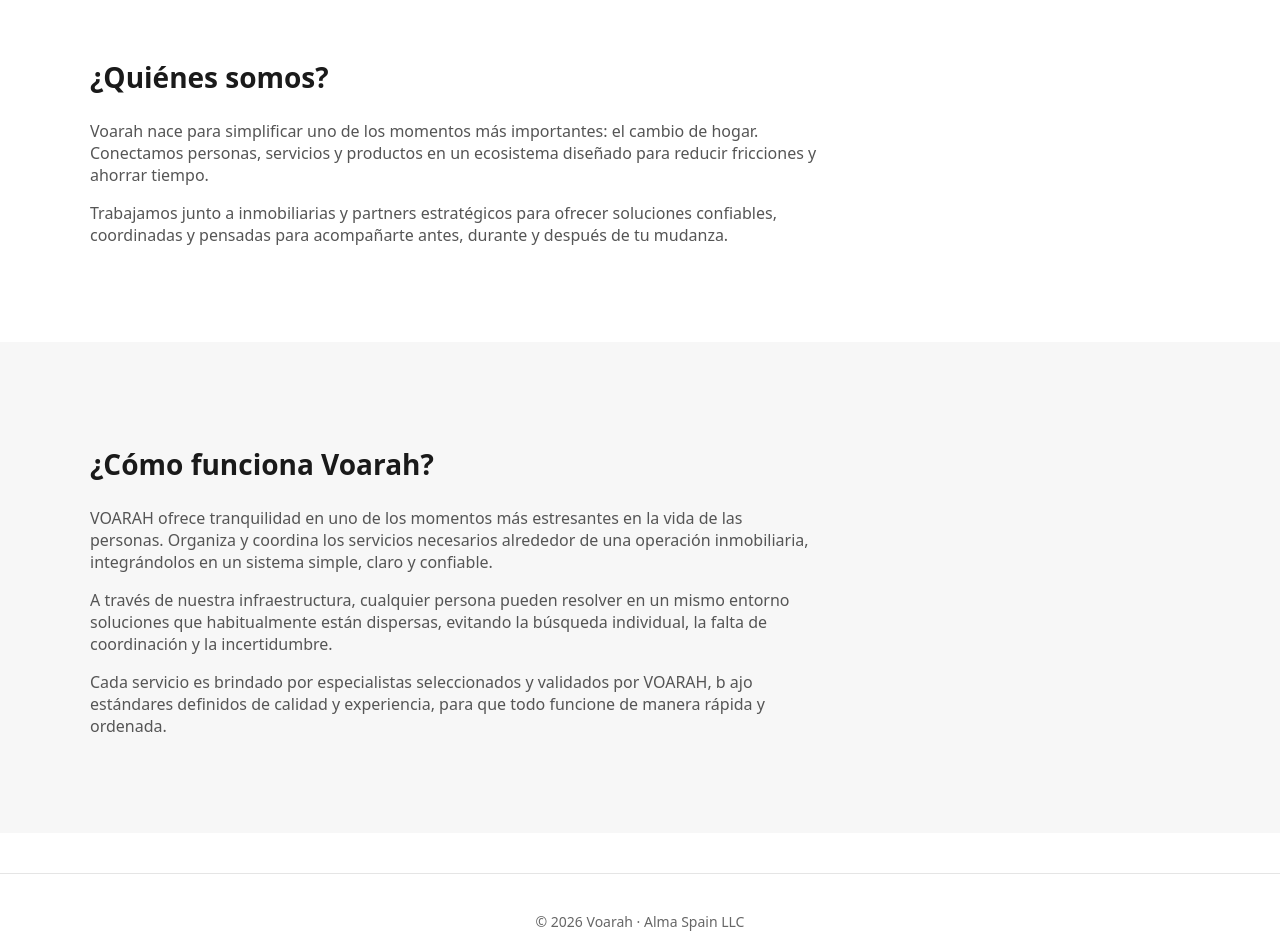
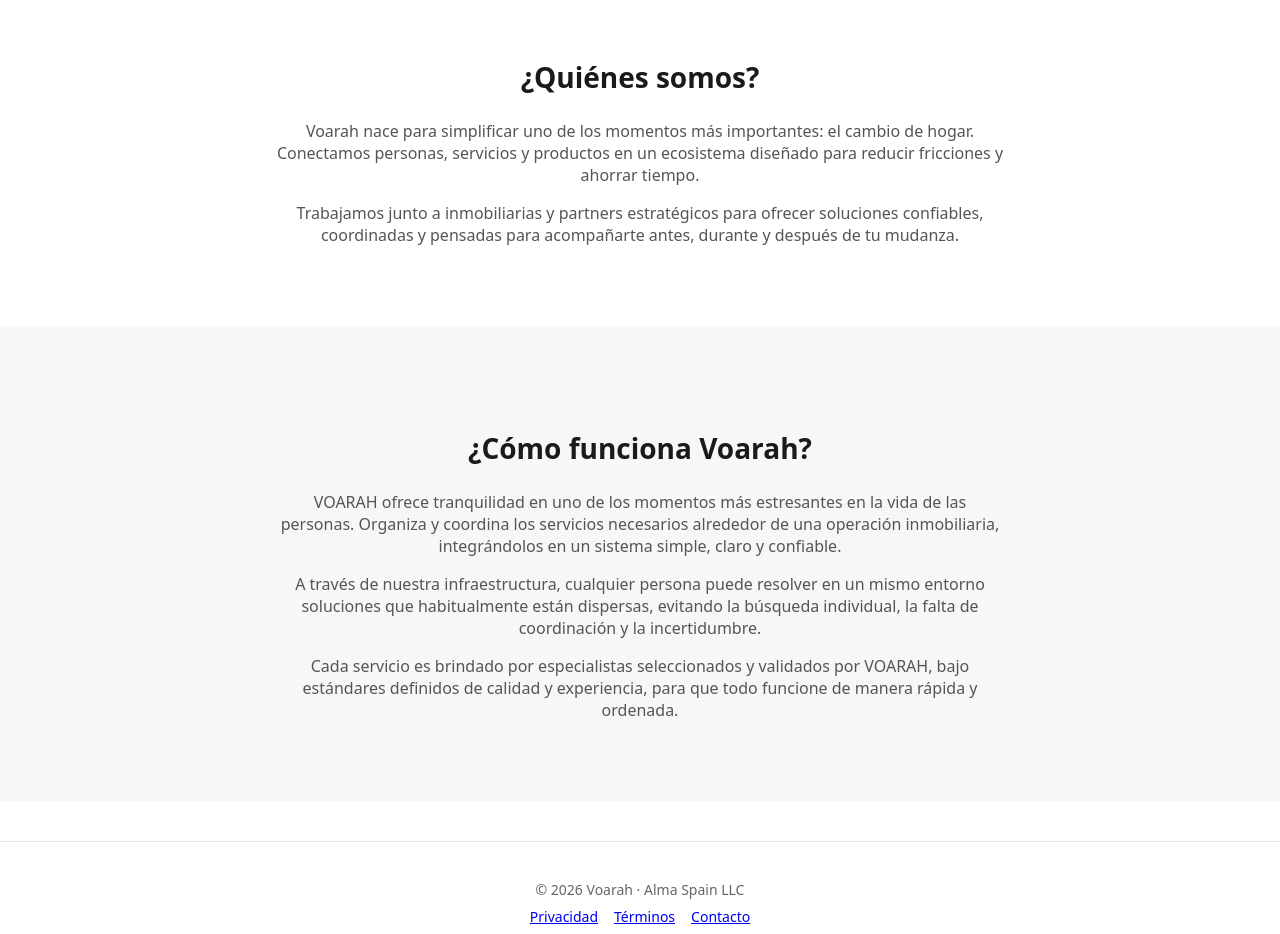
Before and after one commit to voarah82-source/Voarah, a Next.js app: page / in a window 1280 px wide. Shown: the part 960-1894 px from the top of the page. Built offline with nearby package versions, Linux system fonts and the light colour scheme.

Commit message:
Update page.tsx

```diff
--- a/app/page.tsx
+++ b/app/page.tsx
@@ -184,7 +184,8 @@ export default function HomePage() {
   style={{
     padding: '80px 24px',
     maxWidth: 1100,
-            margin: '0 auto'
+    margin: '0 auto',
+    textAlign: 'center'
   }}
 >
   <h2
@@ -201,7 +202,7 @@ export default function HomePage() {
       fontSize: 16,
       color: '#555',
       maxWidth: 760,
-              marginBottom: 16
+      margin: '0 auto 16px'
     }}
   >
     Voarah nace para simplificar uno de los momentos más importantes:
@@ -213,7 +214,8 @@ export default function HomePage() {
     style={{
       fontSize: 16,
       color: '#555',
-              maxWidth: 760
+      maxWidth: 760,
+      margin: '0 auto'
     }}
   >
     Trabajamos junto a inmobiliarias y partners estratégicos para ofrecer
@@ -221,6 +223,7 @@ export default function HomePage() {
     durante y después de tu mudanza.
   </p>
 </section>
+
 
         {/* COMO FUNCIONA */}
 <section
@@ -233,32 +236,55 @@ export default function HomePage() {
   <div
     style={{
       maxWidth: 1100,
-              margin: '0 auto'
+      margin: '0 auto',
+      textAlign: 'center'
     }}
   >
     <h2 style={{ fontSize: 28, marginBottom: 24 }}>
       ¿Cómo funciona Voarah?
     </h2>
 
-            <p style={{ fontSize: 16, color: '#555', maxWidth: 720, marginBottom: 16 }}>
+    <p
+      style={{
+        fontSize: 16,
+        color: '#555',
+        maxWidth: 720,
+        margin: '0 auto 16px'
+      }}
+    >
       VOARAH ofrece tranquilidad en uno de los momentos más estresantes en la vida de las personas.
-            Organiza y coordina los servicios necesarios alrededor de una operación inmobiliaria, integrándolos en un sistema simple,
-            claro y confiable.
+      Organiza y coordina los servicios necesarios alrededor de una operación inmobiliaria,
+      integrándolos en un sistema simple, claro y confiable.
     </p>
 
-            <p style={{ fontSize: 16, color: '#555', maxWidth: 720 }}>
-             A través de nuestra infraestructura, cualquier persona pueden resolver en un mismo entorno
+    <p
+      style={{
+        fontSize: 16,
+        color: '#555',
+        maxWidth: 720,
+        margin: '0 auto 16px'
+      }}
+    >
+      A través de nuestra infraestructura, cualquier persona puede resolver en un mismo entorno
       soluciones que habitualmente están dispersas, evitando la búsqueda individual,
       la falta de coordinación y la incertidumbre.
     </p>
 
-             <p style={{ fontSize: 16, color: '#555', maxWidth: 720 }}>
-               Cada servicio es brindado por especialistas seleccionados у validados por VOARAH, b
-               ajo estándares definidos de calidad y experiencia,
+    <p
+      style={{
+        fontSize: 16,
+        color: '#555',
+        maxWidth: 720,
+        margin: '0 auto'
+      }}
+    >
+      Cada servicio es brindado por especialistas seleccionados y validados por VOARAH,
+      bajo estándares definidos de calidad y experiencia,
       para que todo funcione de manera rápida y ordenada.
     </p>
   </div>
 </section>
+
 
         {/* MODAL */}
         {open && (
```
Lines whose indentation alone changed are shown as unchanged.
